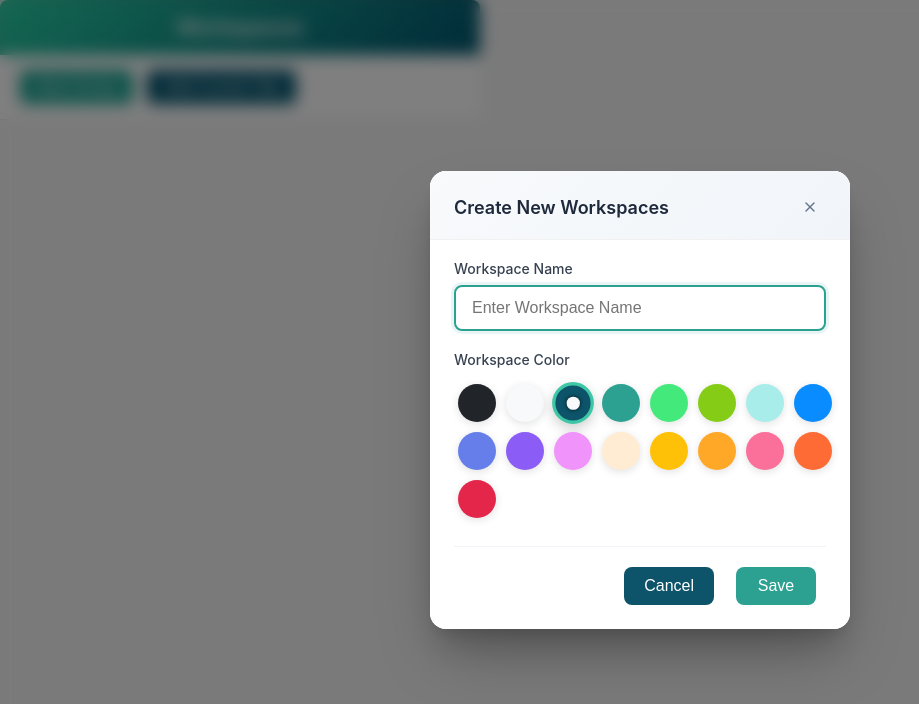
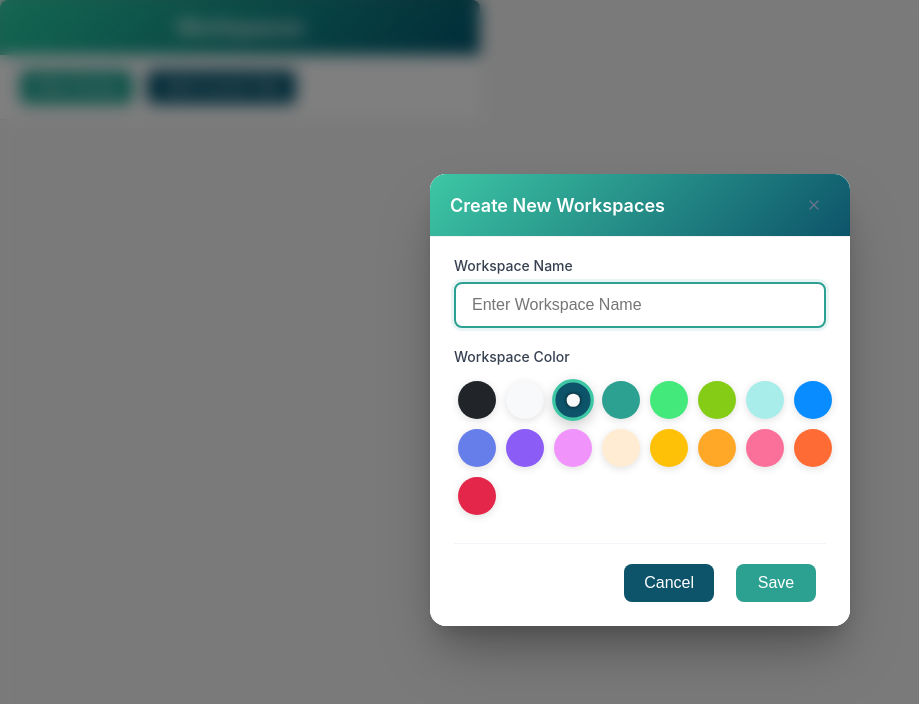
Before and after one commit to baendlorel/firefox-workspaces, a website with bundled scripts: page public/popup.html in a window 1280 px wide. Both pictures are taken after a click on the button "New Group". Shown: the whole page, without its empty margins (0-919 px from the left). Built offline with nearby package versions, Linux system fonts and the light colour scheme; no server answers.

Commit message:
feat: header的文字颜色、渐变都改成一样的； 增加todo

```diff
--- a/public/popup.css
+++ b/public/popup.css
@@ -23,7 +23,8 @@ body {
   overflow: hidden;
 }
 
-.header {
+.header,
+.dialog-header {
   background: linear-gradient(135deg, #3dc7a5 0%, #0d546a 100%);
   color: white;
   padding: 15px 20px;
@@ -315,16 +316,13 @@ body {
   display: flex;
   justify-content: space-between;
   align-items: center;
-  padding: 20px 24px 16px;
   border-bottom: 1px solid #f1f1f1;
-  background: linear-gradient(135deg, #f8fafc 0%, #f1f5f9 100%);
 }
 
 .dialog-header h2 {
   margin: 0;
   font-size: 18px;
   font-weight: 600;
-  color: #1e293b;
 }
 
 .close-btn {
```
Also changed, not shown: public/popup.html (+2 -0 lines).
